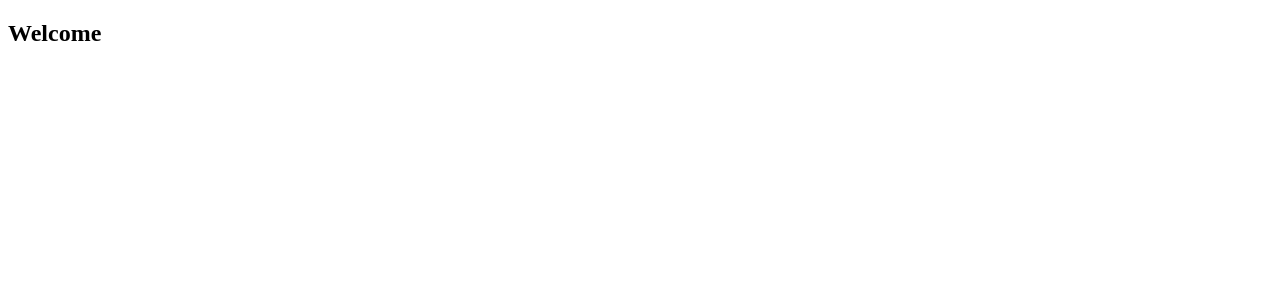
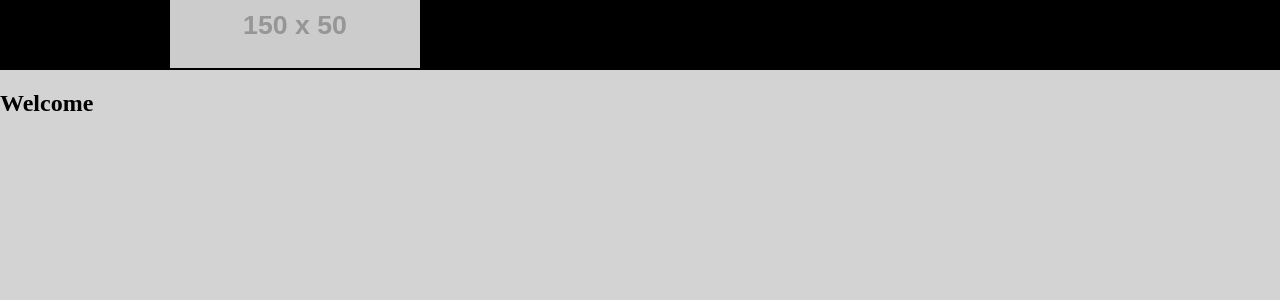
Before and after one commit to kenshinman/test-setup, a React (Create React App) app: page / in a window 1280 px wide. Shown: the top 300 px of the page. Built offline with nearby package versions, Linux system fonts and the light colour scheme.

Commit message:
set up header

```diff
--- a/package.json
+++ b/package.json
@@ -6,6 +6,7 @@
     "@testing-library/jest-dom": "^4.2.4",
     "@testing-library/react": "^9.3.2",
     "@testing-library/user-event": "^7.1.2",
+    "node-sass": "^4.14.1",
     "react": "^16.13.1",
     "react-dom": "^16.13.1",
     "react-scripts": "3.4.1"
--- a/src/App.js
+++ b/src/App.js
@@ -1,8 +1,10 @@
 import React from "react";
+import Header from "./components/header/Header";
 
 function App() {
 	return (
 		<div className="App">
+			<Header />
 			<h2>Welcome</h2>
 		</div>
 	);
--- /dev/null
+++ b/src/app.scss
@@ -0,0 +1,5 @@
+body {
+	background-color: lightgrey;
+	margin: 0;
+	padding: 0;
+}
--- /dev/null
+++ b/src/components/header/Header.js
@@ -0,0 +1,19 @@
+import React from "react";
+import "./styles.scss";
+
+const Header = () => {
+	return (
+		<header>
+			<div className="wrap">
+				<div className="logo">
+					<img
+						src="https://via.placeholder.com/150x50/000/fff?text=Logo"
+						alt=""
+					/>
+				</div>
+			</div>
+		</header>
+	);
+};
+
+export default Header;
--- /dev/null
+++ b/src/components/header/styles.scss
@@ -0,0 +1,30 @@
+header {
+	display: block;
+	width: 100%;
+	margin: 0 auto;
+	padding: 0 10px;
+	height: 70px;
+	background-color: #000;
+	.wrap {
+		display: block;
+		width: 100%;
+		margin: 0 auto;
+		max-width: 980px;
+		height: 100%;
+		position: relative;
+		.logo {
+			display: block;
+			width: 250px;
+			position: absolute;
+			left: 10px;
+			top: 50%;
+			height: 120px;
+			transform: translateY(-50%);
+			img {
+				display: block;
+				width: 100%;
+				margin: 10px 0 0;
+			}
+		}
+	}
+}
--- a/src/index.js
+++ b/src/index.js
@@ -1,7 +1,7 @@
 import React from "react";
 import ReactDOM from "react-dom";
 import App from "./App";
-
+import "./app.scss";
 ReactDOM.render(
 	<React.StrictMode>
 		<App />
```
Also changed, not shown: src/setupTests.js (+2 -2 lines), 1 other file (tests, documents, lock files or other folders).
